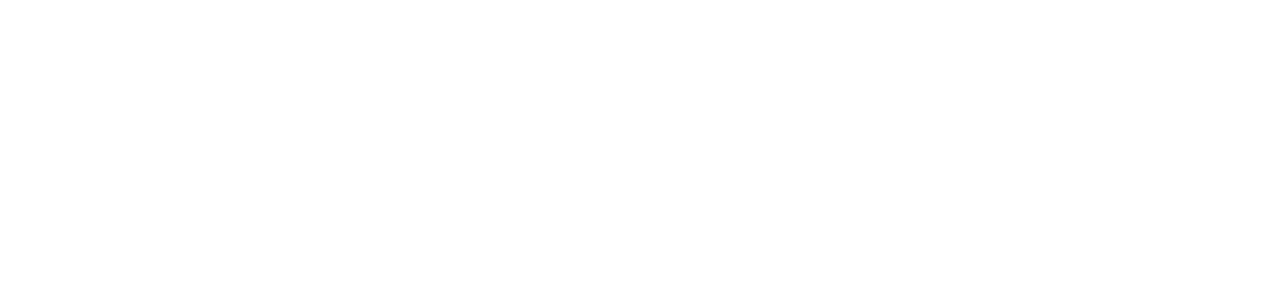
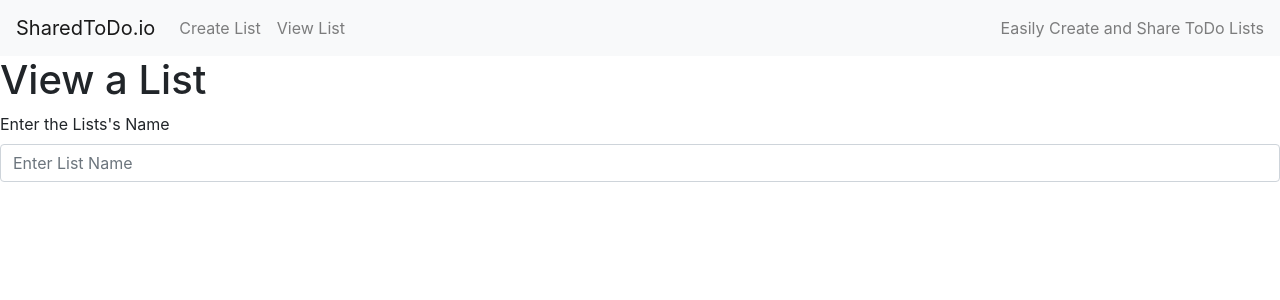
Before and after one commit to ethanb123/SharedToDo, a React (Create React App) app: page /Viewlist in a window 1280 px wide. Shown: the top 300 px of the page. Built offline with nearby package versions, Linux system fonts and the light colour scheme.

Commit message:
Added Homepage and ViewList page. Separated NavBar.

```diff
--- a/src/App.tsx
+++ b/src/App.tsx
@@ -8,10 +8,14 @@
 } from "react-router-dom";
 
 import HomePage from "./views/HomePage"
+import NavBar from "./views/NavBar"
+import CreateList from "./views/CreateList"
+import ViewList from "./views/ViewList"
 
 function App() {
   return (
     <div>
+      <NavBar />
       <Router>
         <div>
           <Switch>
@@ -24,6 +28,14 @@
               <HomePage />
             </Route>
 
+            <Route path="/createlist">
+              <CreateList />
+            </Route>
+
+            <Route path="/Viewlist">
+              <ViewList />
+            </Route>
+
           </Switch>
         </div>
       </Router>
--- /dev/null
+++ b/src/views/CreateList.tsx
@@ -0,0 +1,18 @@
+import React from "react";
+import { Form, FormGroup, Input, Label } from "reactstrap";
+
+const CreateList = (props: any) => {
+    return (
+        <div>
+            <h1>Create a List</h1>
+            <Form>
+                <FormGroup>
+                    <Label for="inputList">Enter the Lists's Name</Label>
+                    <Input name="list" id="inputList" placeholder="Enter List Name" />
+                </FormGroup>
+            </Form>
+        </div>
+    );
+}
+
+export default CreateList;
--- a/src/views/HomePage.tsx
+++ b/src/views/HomePage.tsx
@@ -1,61 +1,9 @@
-
-import React, { useState } from 'react';
-import {
-  Collapse,
-  Navbar,
-  NavbarToggler,
-  NavbarBrand,
-  Nav,
-  NavItem,
-  NavLink,
-  UncontrolledDropdown,
-  DropdownToggle,
-  DropdownMenu,
-  DropdownItem,
-  NavbarText
-} from 'reactstrap';
-
 const HomePage = (props: any) => {
-  const [isOpen, setIsOpen] = useState(false);
-
-  const toggle = () => setIsOpen(!isOpen);
-
-  return (
-    <div>
-      <Navbar color="light" light expand="md">
-        <NavbarBrand href="/">SharedToDo.io</NavbarBrand>
-        <NavbarToggler onClick={toggle} />
-        <Collapse isOpen={isOpen} navbar>
-          <Nav className="mr-auto" navbar>
-            <NavItem>
-              <NavLink href="/">Create List</NavLink>
-            </NavItem>
-            <NavItem>
-              <NavLink href="/">View List</NavLink>
-            </NavItem>
-            <UncontrolledDropdown nav inNavbar>
-              <DropdownToggle nav caret>
-                Options
-              </DropdownToggle>
-              <DropdownMenu right>
-                <DropdownItem>
-                  Option 1
-                </DropdownItem>
-                <DropdownItem>
-                  Option 2
-                </DropdownItem>
-                <DropdownItem divider />
-                <DropdownItem>
-                  Reset
-                </DropdownItem>
-              </DropdownMenu>
-            </UncontrolledDropdown>
-          </Nav>
-          <NavbarText>Simple Text</NavbarText>
-        </Collapse>
-      </Navbar>
-    </div>
-  );
-}
+    return (
+      <div>
+          Home Page
+      </div>
+    );
+  }
 
 export default HomePage;
--- /dev/null
+++ b/src/views/NavBar.tsx
@@ -0,0 +1,46 @@
+
+import React, { useState } from 'react';
+import {
+  Collapse,
+  Navbar,
+  NavbarToggler,
+  NavbarBrand,
+  Nav,
+  NavItem,
+  NavLink,
+  UncontrolledDropdown,
+  DropdownToggle,
+  DropdownMenu,
+  DropdownItem,
+  NavbarText
+} from 'reactstrap';
+
+const NavBar = (props: any) => {
+  const [isOpen, setIsOpen] = useState(false);
+
+  const toggle = () => setIsOpen(!isOpen);
+
+  return (
+    <div>
+      <Navbar color="light" light expand="md">
+        <NavbarBrand href="/">SharedToDo.io</NavbarBrand>
+        <NavbarToggler onClick={toggle} />
+        <Collapse isOpen={isOpen} navbar>
+          <Nav className="mr-auto" navbar>
+            <NavItem>
+              <NavLink href="/createlist">Create List</NavLink>
+            </NavItem>
+            <NavItem>
+              <NavLink href="/viewlist">View List</NavLink>
+            </NavItem>
+
+
+          </Nav>
+          <NavbarText>Easily Create and Share ToDo Lists</NavbarText>
+        </Collapse>
+      </Navbar>
+    </div>
+  );
+}
+
+export default NavBar;
--- /dev/null
+++ b/src/views/ViewList.tsx
@@ -0,0 +1,18 @@
+import React from "react"
+import { Form, FormGroup, Input, Label } from "reactstrap"
+
+const ViewList = (props: any) => {
+    return (
+        <div>
+            <h1>View a List</h1>
+            <Form>
+                <FormGroup>
+                    <Label for="inputList">Enter the Lists's Name</Label>
+                    <Input name="list" id="inputList" placeholder="Enter List Name" />
+                </FormGroup>
+            </Form>
+        </div>
+    );
+  }
+
+export default ViewList;
```
Also changed, not shown: 1 other file (tests, documents, lock files or other folders).
